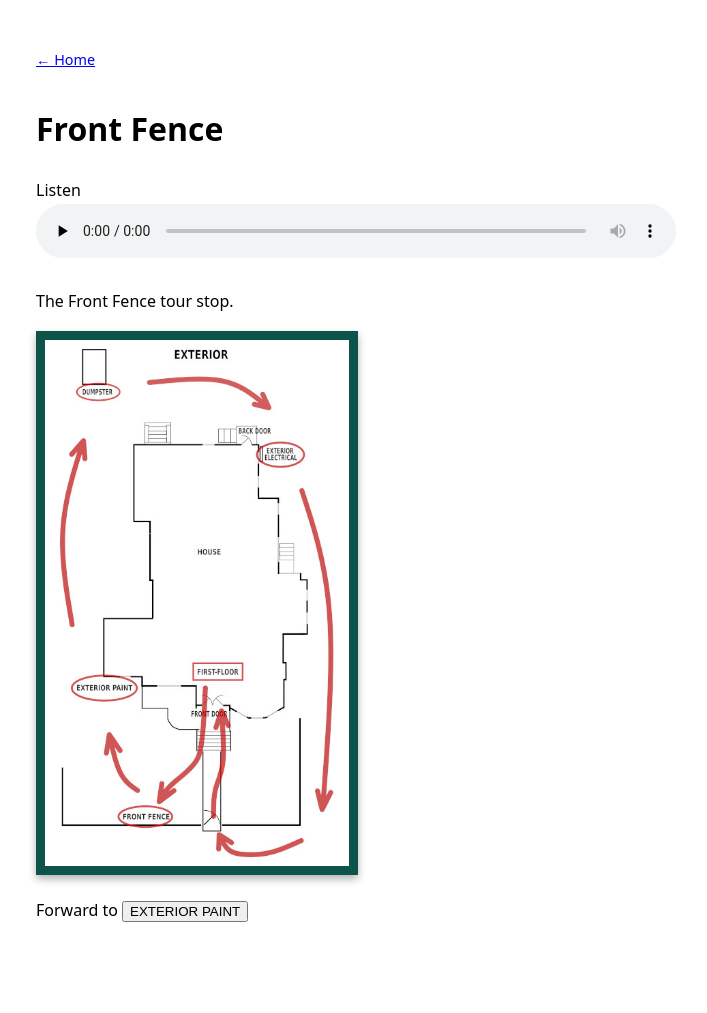
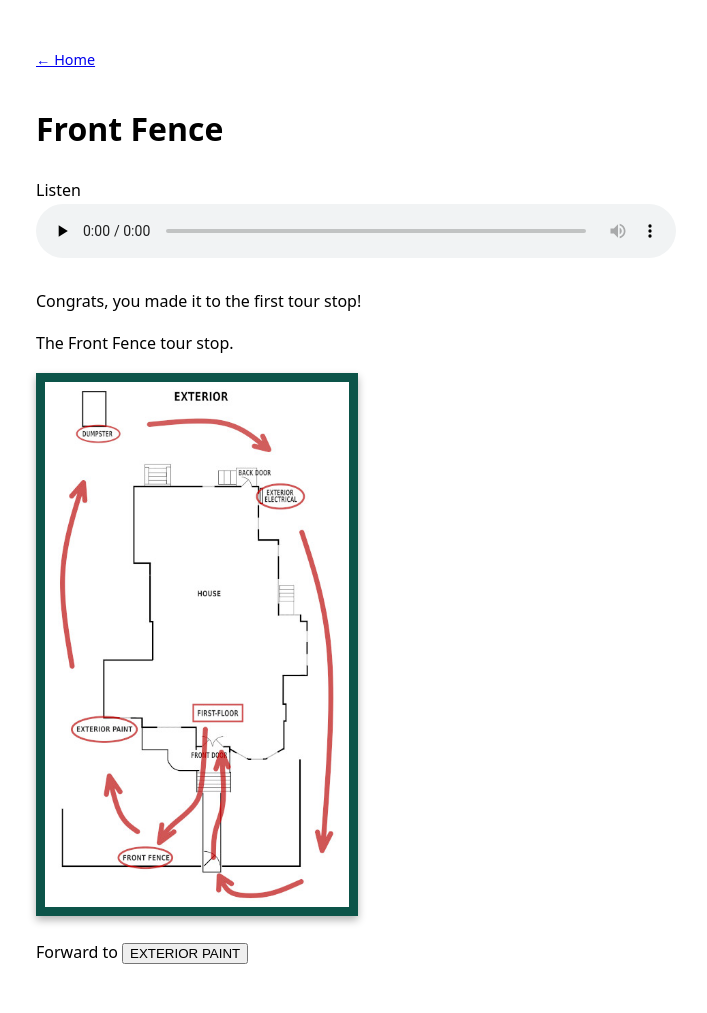
Before and after one commit to mciechanumich/WEStour, a Jekyll site: the page built from docs/wayne_route_front_fence.md, in a window 1280 px wide. Shown: the whole page, without its empty margins (284-991 px from the left). Built offline with Jekyll 4.4.1, drawn with Linux system fonts in a browser that asks for light colours; before the commit the page ends 972 px from its top, so only the background shows below that.

Commit message:
feat: nav menu

```diff
--- a/docs/_layouts/default.html
+++ b/docs/_layouts/default.html
@@ -34,10 +34,15 @@
   </style>
 </head>
 <body>
+<div>
 <!-- guard against the home nav link showing up on the home page itself, only want it on child pages -->
 {% unless page.url == '/' %}
     <nav><a href="{{ '/' | relative_url }}">← Home</a></nav>
+    {% if page.nav1%}
+        <nav><a href="{{ page.nav1 | relative_url }}">← {{ page.nav1 }} </a></nav>
+    {% endif %}
 {% endunless %}
+</div>
 
   <h1>{{ page.title }}</h1>
 
--- a/docs/wayne_route_front_fence.md
+++ b/docs/wayne_route_front_fence.md
@@ -13,6 +13,9 @@ description: The Front Fence tour stop.
 #extra:
 ---
 <div>
+<p>
+Congrats, you made it to the first tour stop!
+</p>
 <p>
 The Front Fence tour stop.
 </p>
```
Also changed, not shown: docs/wayne_route_1start.md (+4 -0 lines).
